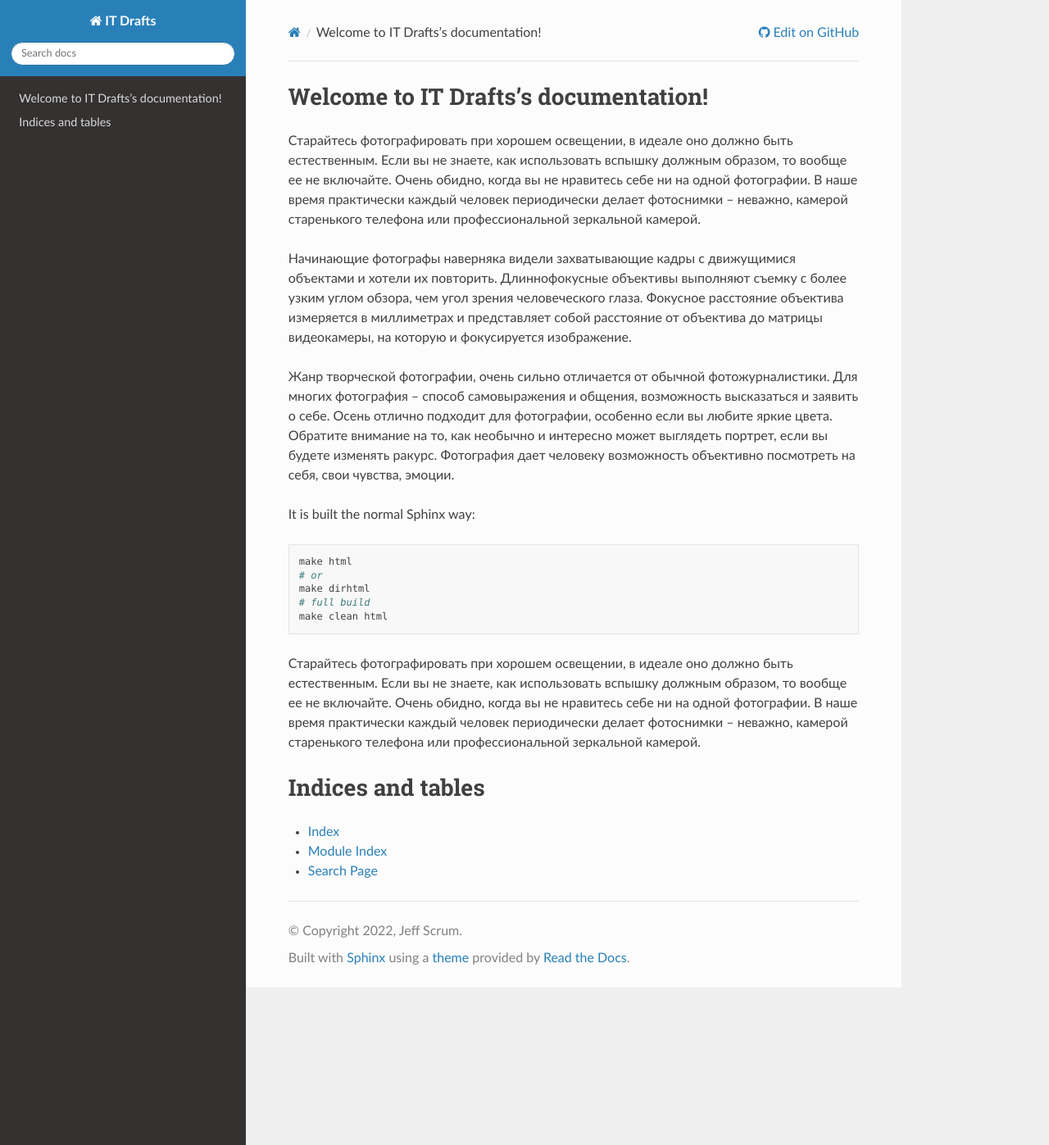
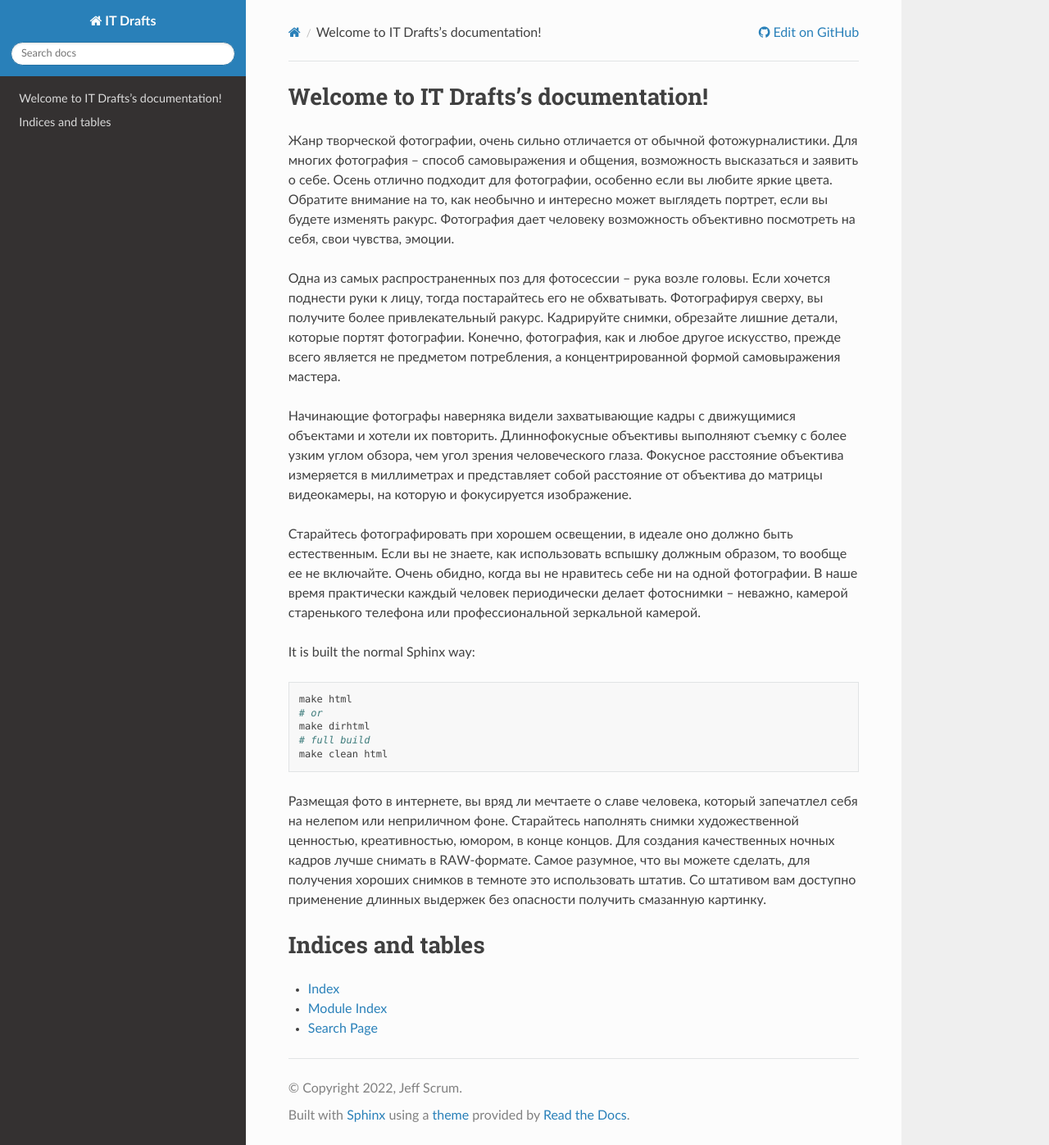
Before and after one commit to jeffscrum/jeffscrum.github.io, a Sphinx documentation site: the page built from source/index.rst, in a window 1280 px wide and 1397 px high. Shown: the whole window at 82% size. Built offline with Sphinx 7.4.7 and the Read the Docs theme 2.0.0, drawn with Linux system fonts in a browser that asks for light colours.

Commit message:
Update index.rst

```diff
--- a/source/index.rst
+++ b/source/index.rst
@@ -7,11 +7,13 @@
 Welcome to IT Drafts's documentation!
 =====================================
 
-Старайтесь фотографировать при хорошем освещении, в идеале оно должно быть естественным. Если вы не знаете, как использовать вспышку должным образом, то вообще ее не включайте. Очень обидно, когда вы не нравитесь себе ни на одной фотографии. В наше время практически каждый человек периодически делает фотоснимки – неважно, камерой старенького телефона или профессиональной зеркальной камерой.
+Жанр творческой фотографии, очень сильно отличается от обычной фотожурналистики. Для многих фотография – способ самовыражения и общения, возможность высказаться и заявить о себе. Осень отлично подходит для фотографии, особенно если вы любите яркие цвета. Обратите внимание на то, как необычно и интересно может выглядеть портрет, если вы будете изменять ракурс. Фотография дает человеку возможность объективно посмотреть на себя, свои чувства, эмоции.
+
+Одна из самых распространенных поз для фотосессии – рука возле головы. Если хочется поднести руки к лицу, тогда постарайтесь его не обхватывать. Фотографируя сверху, вы получите более привлекательный ракурс. Кадрируйте снимки, обрезайте лишние детали, которые портят фотографии. Конечно, фотография, как и любое другое искусство, прежде всего является не предметом потребления, а концентрированной формой самовыражения мастера.
 
 Начинающие фотографы наверняка видели захватывающие кадры с движущимися объектами и хотели их повторить. Длиннофокусные объективы выполняют съемку с более узким углом обзора, чем угол зрения человеческого глаза. Фокусное расстояние объектива измеряется в миллиметрах и представляет собой расстояние от объектива до матрицы видеокамеры, на которую и фокусируется изображение.
 
-Жанр творческой фотографии, очень сильно отличается от обычной фотожурналистики. Для многих фотография – способ самовыражения и общения, возможность высказаться и заявить о себе. Осень отлично подходит для фотографии, особенно если вы любите яркие цвета. Обратите внимание на то, как необычно и интересно может выглядеть портрет, если вы будете изменять ракурс. Фотография дает человеку возможность объективно посмотреть на себя, свои чувства, эмоции.
+Старайтесь фотографировать при хорошем освещении, в идеале оно должно быть естественным. Если вы не знаете, как использовать вспышку должным образом, то вообще ее не включайте. Очень обидно, когда вы не нравитесь себе ни на одной фотографии. В наше время практически каждый человек периодически делает фотоснимки – неважно, камерой старенького телефона или профессиональной зеркальной камерой.
 
 It is built the normal Sphinx way::
 
@@ -21,11 +23,11 @@ It is built the normal Sphinx way::
   # full build
   make clean html
 
-Старайтесь фотографировать при хорошем освещении, в идеале оно должно быть естественным. Если вы не знаете, как использовать вспышку должным образом, то вообще ее не включайте. Очень обидно, когда вы не нравитесь себе ни на одной фотографии. В наше время практически каждый человек периодически делает фотоснимки – неважно, камерой старенького телефона или профессиональной зеркальной камерой.
+Размещая фото в интернете, вы вряд ли мечтаете о славе человека, который запечатлел себя на нелепом или неприличном фоне. Старайтесь наполнять снимки художественной ценностью, креативностью, юмором, в конце концов. Для создания качественных ночных кадров лучше снимать в RAW-формате. Самое разумное, что вы можете сделать, для получения хороших снимков в темноте это использовать штатив. Со штативом вам доступно применение длинных выдержек без опасности получить смазанную картинку.
 
 
 .. toctree::
-   :maxdepth: 2
+   :maxdepth: 1
    :caption: Contents:
 
 
```
